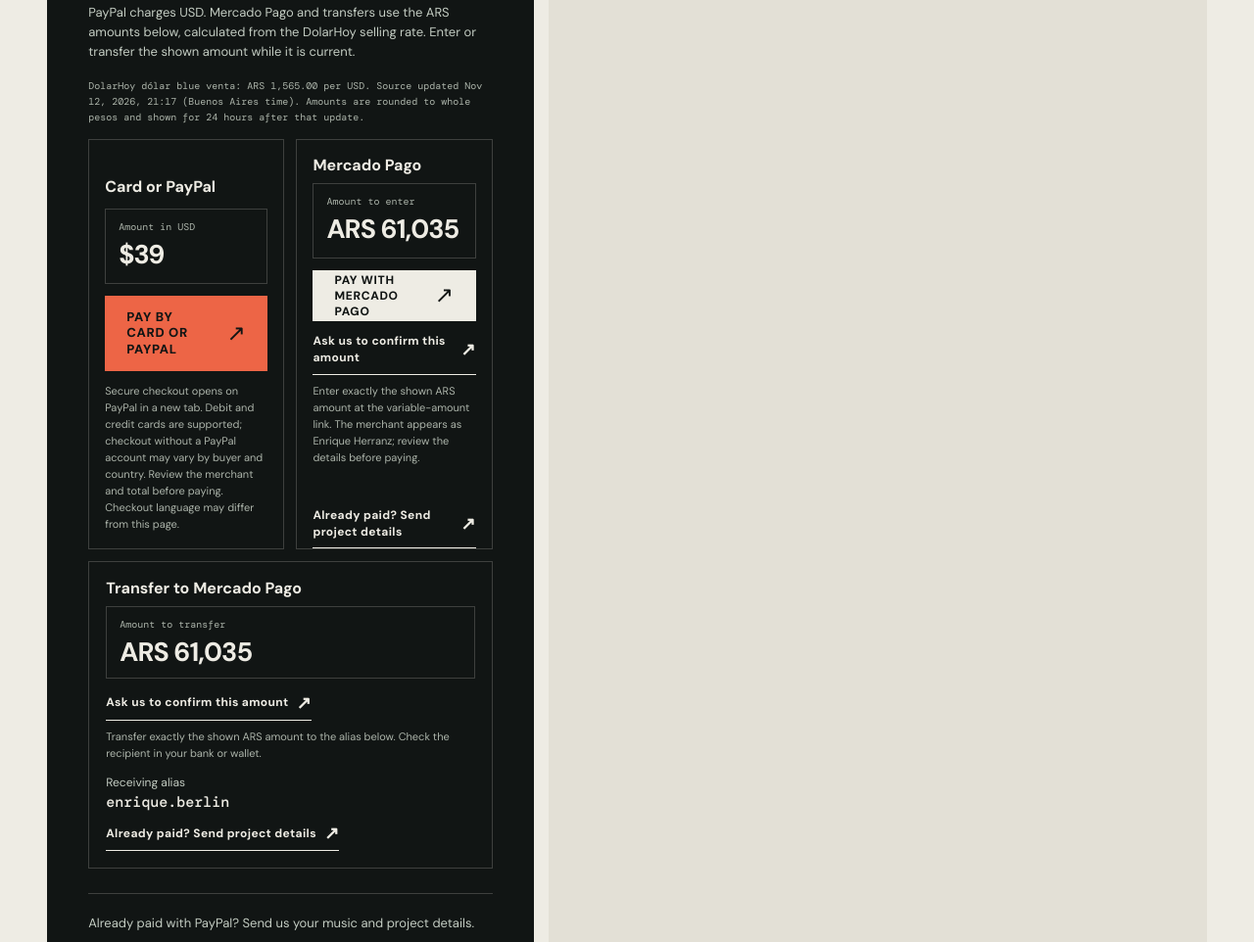
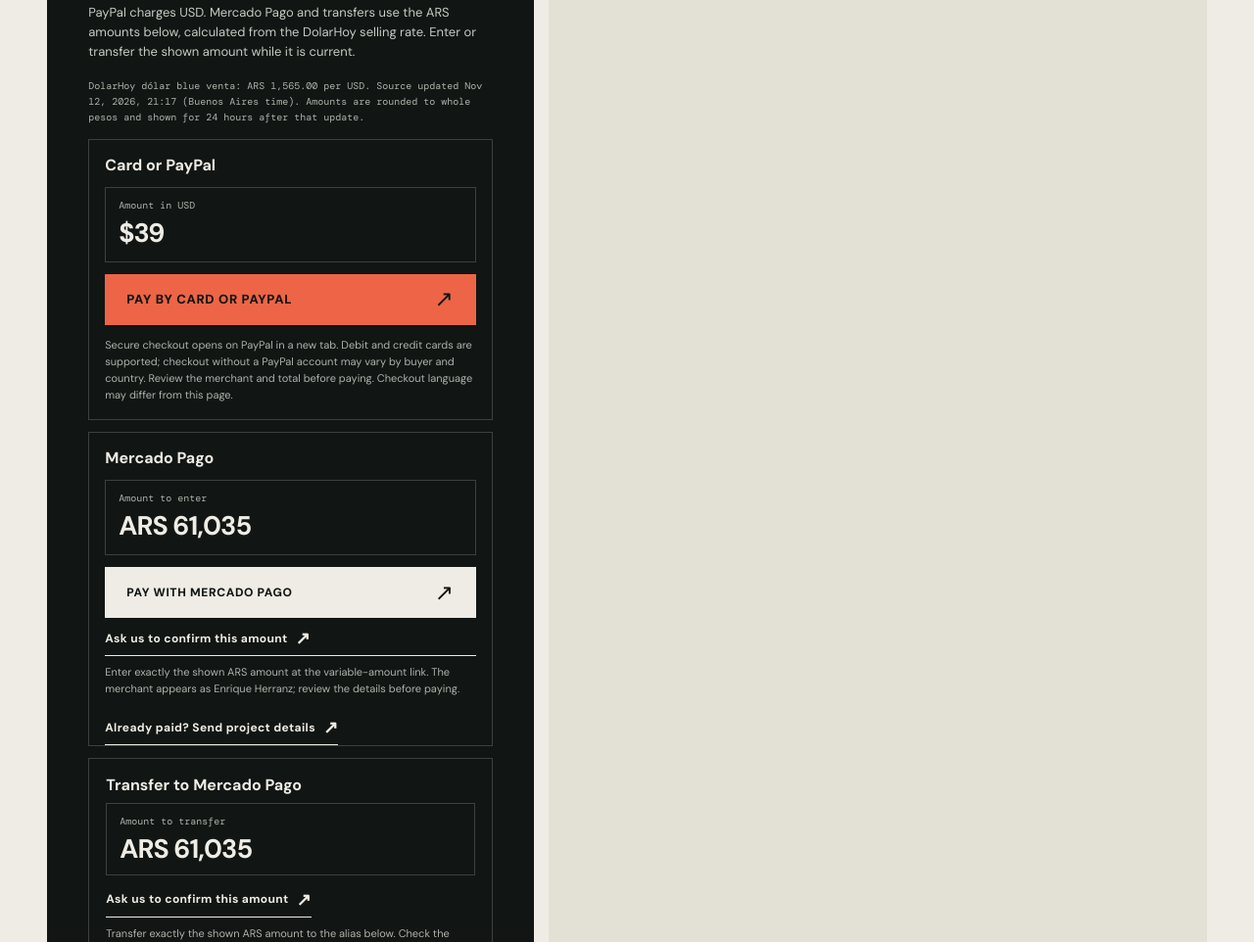
Before and after one commit to 0xsl0th/tonart, a plain HTML site: page booking.html in a window 1280 px wide. Shown: the part 1448-2410 px from the top of the page at 98% size. Drawn offline with nearby package versions, Linux system fonts and the light colour scheme.

Commit message:
Align booking payment cards across viewport sizes

```diff
--- a/booking.css
+++ b/booking.css
@@ -61,7 +61,6 @@
 .payment-method-grid { display: grid; grid-template-columns: repeat(2, minmax(0, 1fr)); gap: 12px; align-items: stretch; }
 .payment-method-card { display: flex; min-width: 0; flex-direction: column; padding: 16px; border: 1px solid var(--line-light); }
 .payment-method-card.ars-payment-option { padding: 16px; border: 1px solid var(--line-light); }
-.payment-method-card h4 { margin-bottom: 12px; }
 .payment-method-card .ars-amount { min-height: 77px; }
 .paypal-amount strong { font-size: 27px; }
 .payment-method-card .booking-pay, .payment-method-card .ars-pay-link { min-height: 52px; margin: 0 0 12px; }
@@ -69,6 +68,7 @@
 .payment-method-card .ars-handover-link { margin-top: auto; padding-top: 12px; }
 .ars-payment-option { padding: 17px 0; border-top: 1px solid var(--line-light); }
 .ars-payment-option h4 { margin: 0 0 8px; color: var(--paper); font-size: 16px; line-height: 1.25; }
+.payment-method-card h4 { margin: 0 0 12px; color: var(--paper); font-size: 16px; line-height: 1.25; }
 .ars-amount { margin: 0 0 12px; padding: 11px 13px; border: 1px solid var(--line-light); }
 .ars-amount[hidden] { display: none; }
 .ars-amount span { display: block; margin-bottom: 5px; color: #acb4aa; font-family: var(--mono); font-size: 10px; line-height: 1.4; }
@@ -120,6 +120,10 @@
 .booking-footer .shell > a:not(.footer-wordmark) { transition: color .2s ease; }
 .booking-footer .shell > a:not(.footer-wordmark):hover { color: var(--orange); }
 
+@media (min-width: 981px) and (max-width: 1300px) {
+  .payment-method-grid { grid-template-columns: 1fr; }
+}
+
 @media (max-width: 980px) {
   .booking-content { grid-template-columns: 1fr; }
   .booking-card { padding: 38px; }
--- a/booking.html
+++ b/booking.html
@@ -8,7 +8,7 @@
     <meta name="robots" content="noindex" />
     <link rel="icon" type="image/svg+xml" href="assets/favicon.svg" />
     <link rel="stylesheet" href="styles.css" />
-    <link rel="stylesheet" href="booking.css?v=payment-choices-20261112" />
+    <link rel="stylesheet" href="booking.css?v=aligned-payment-cards-20261112" />
     <script src="booking.js?v=payment-choices-20261112" defer></script>
     <title>Book a project — Tonart</title>
   </head>
```
